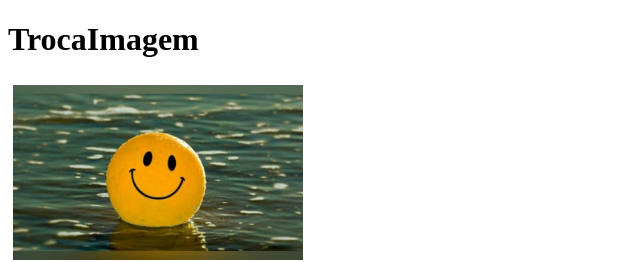
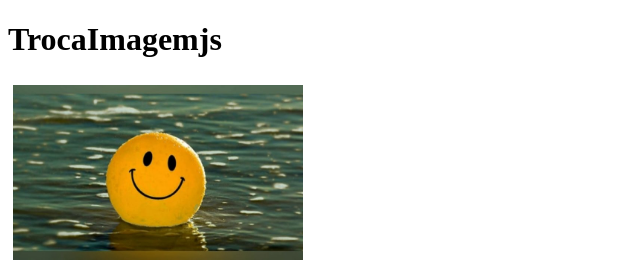
Before and after one commit to IgorPR0/TrocaImagem, a plain HTML site: page index.html in a window 1280 px wide. Shown: the top 262 px of the page, 0-640 px from the left. Drawn offline with Linux system fonts and the light colour scheme.

```diff
--- a/index.html
+++ b/index.html
@@ -7,7 +7,7 @@
     <link rel="stylesheet" href="style.css">
 </head>
 <body>
-    <h1>TrocaImagem</h1>
+    <h1>TrocaImagemjs</h1>
 
     <form>
         <img id="foto-feliz" src="É-possível-ser-feliz-o-tempo-todo-780x470.jpg" alt="Feliz-ou-Triste">
```
